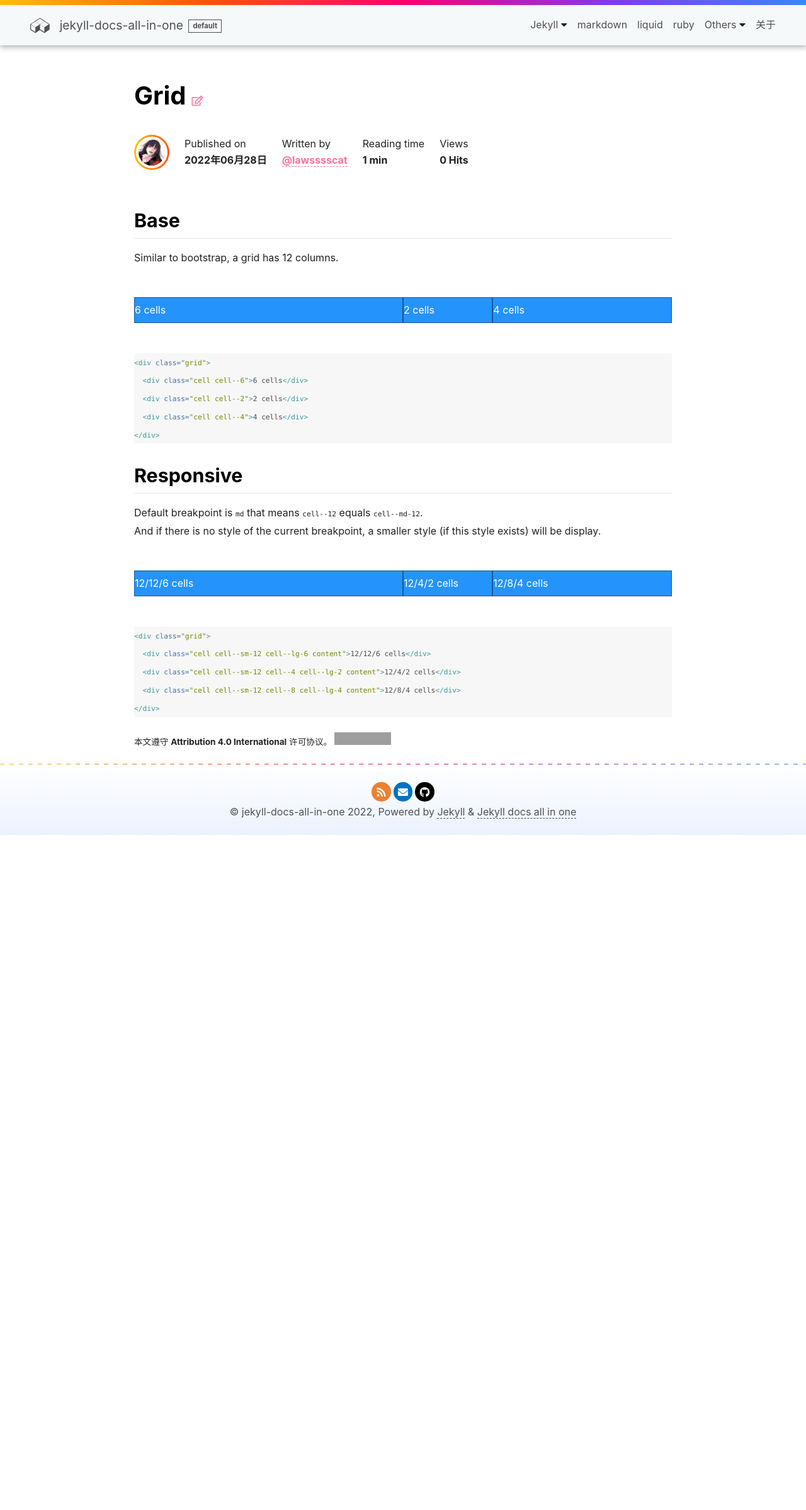
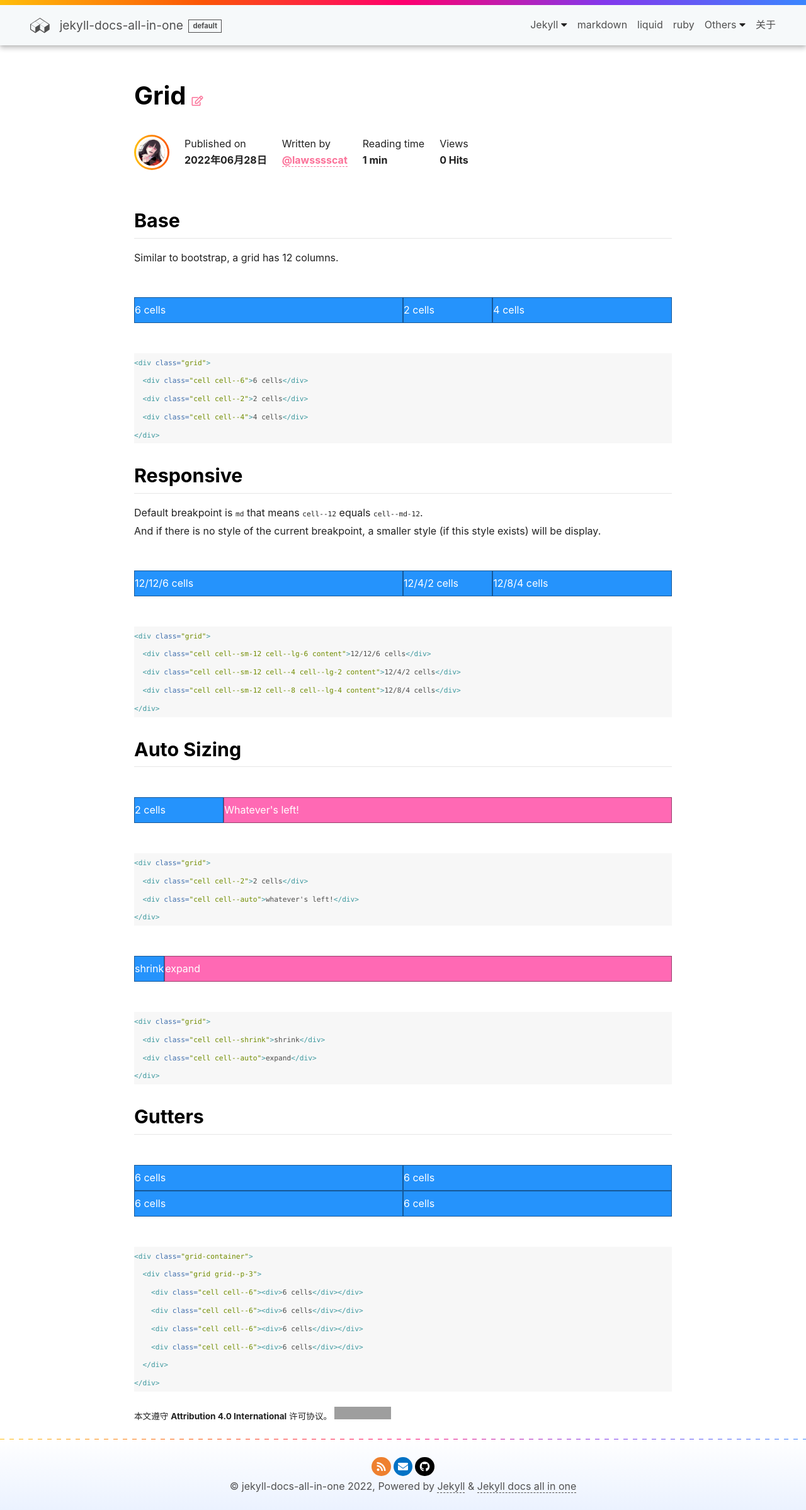
Before and after one commit to LawssssCat/jekyll-docs, a Jekyll site: the page built from _posts/2022-06-28-grid.md, in a window 1280 px wide. Shown: the whole page at 63% size. Built offline with Jekyll 4.4.1, drawn with Linux system fonts in a browser that asks for light colours; comment, search, counter and statistics services are not loaded; before the commit the page ends 1326 px from its top, so only the background shows below that; grey boxes are pictures that could not be loaded.

Commit message:
docs: Auto Sizing

````diff
--- a/_posts/2022-06-28-grid.md
+++ b/_posts/2022-06-28-grid.md
@@ -58,3 +58,69 @@ And if there is no style of the current breakpoint, a smaller style (if this sty
   <div class="cell cell--sm-12 cell--8 cell--lg-4 content">12/8/4 cells</div>
 </div>
 ```
+
+## Auto Sizing
+
+<style>
+.grid-example .content--auto {
+  background-color: #ff69b4;
+}
+</style>
+
+<div class="grid-example my-5">
+  <div class="grid">
+    <div class="cell cell--2 content">2 cells</div>
+    <div class="cell cell--auto content content--auto">Whatever's left!</div>
+  </div>
+</div>
+
+```html
+<div class="grid">
+  <div class="cell cell--2">2 cells</div>
+  <div class="cell cell--auto">whatever's left!</div>
+</div>
+```
+
+<div class="grid-example my-5">
+  <div class="grid">
+    <div class="cell cell--shrink content">shrink</div>
+    <div class="cell cell--auto content content--auto">expand</div>
+  </div>
+</div>
+
+```html
+<div class="grid">
+  <div class="cell cell--shrink">shrink</div>
+  <div class="cell cell--auto">expand</div>
+</div>
+```
+
+## Gutters
+
+<div class="grid-container my-5 grid-example">
+  <div class="grid grid--p-3">
+    <div class="cell cell--6">
+      <div class="content">6 cells</div>
+    </div>
+    <div class="cell cell--6">
+      <div class="content">6 cells</div>
+    </div>
+    <div class="cell cell--6">
+      <div class="content">6 cells</div>
+    </div>
+    <div class="cell cell--6">
+      <div class="content">6 cells</div>
+    </div>
+  </div>
+</div>
+
+```html
+<div class="grid-container">
+  <div class="grid grid--p-3">
+    <div class="cell cell--6"><div>6 cells</div></div>
+    <div class="cell cell--6"><div>6 cells</div></div>
+    <div class="cell cell--6"><div>6 cells</div></div>
+    <div class="cell cell--6"><div>6 cells</div></div>
+  </div>
+</div>
+```
````
